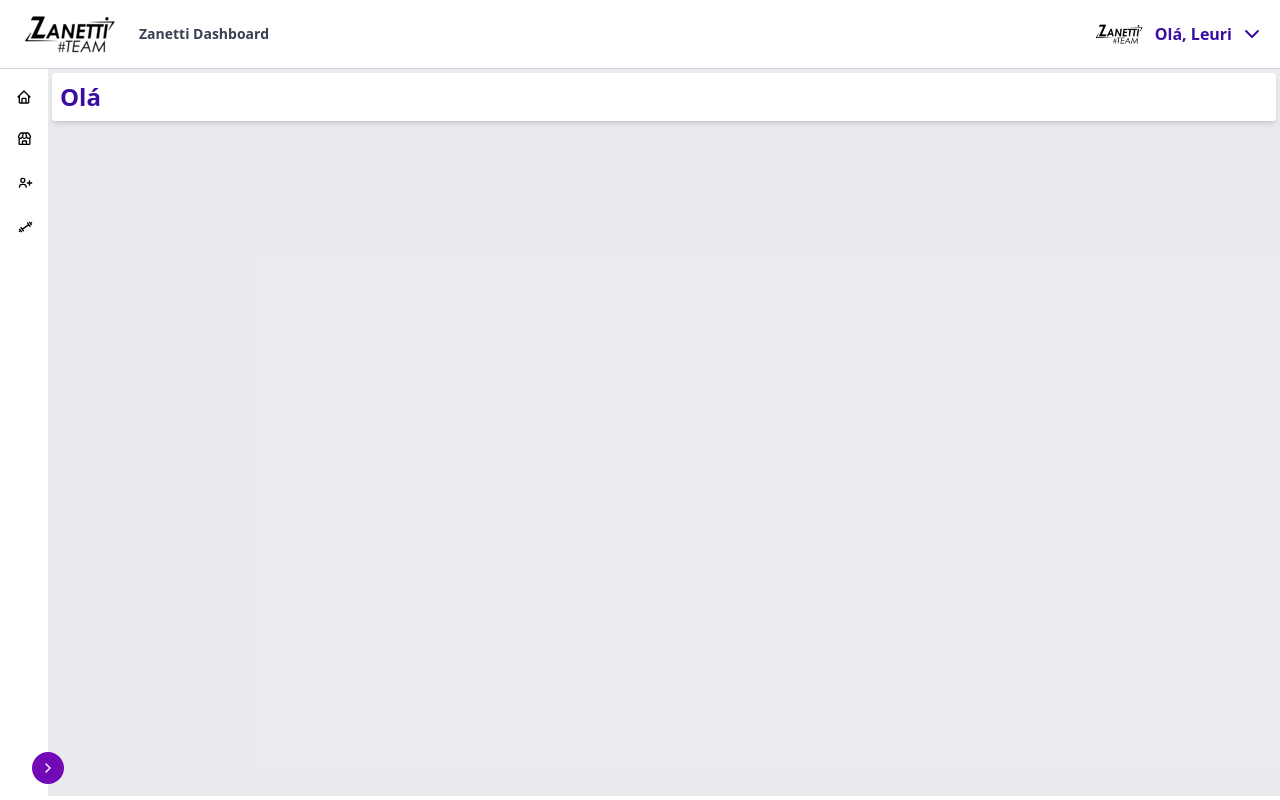
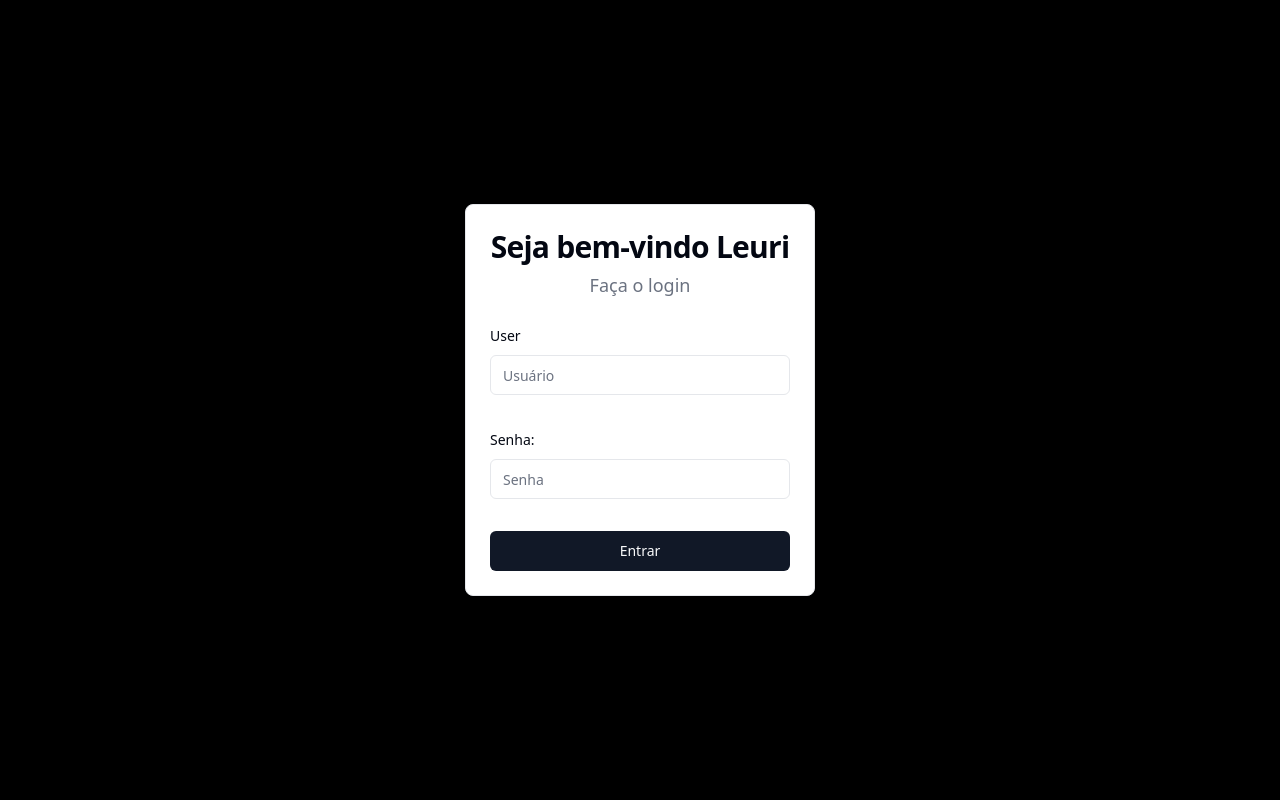
Before and after one commit to BrunoGoulartDE/dashboard-zanneti, a React (Vite) app in the folder dashboard-zanetti/: page / in a window 1280 px wide. Built offline with nearby package versions, Linux system fonts and the light colour scheme.

Commit message:
Feat: Tela de login

```diff
--- a/dashboard-zanetti/package.json
+++ b/dashboard-zanetti/package.json
@@ -10,6 +10,7 @@
     "preview": "vite preview"
   },
   "dependencies": {
+    "@hookform/resolvers": "^3.9.1",
     "@radix-ui/react-dropdown-menu": "^2.1.2",
     "@radix-ui/react-label": "^2.1.0",
     "@radix-ui/react-select": "^2.1.2",
@@ -27,12 +28,14 @@
     "node-forge": "^1.3.1",
     "react": "^18.3.1",
     "react-dom": "^18.3.1",
+    "react-hook-form": "^7.53.1",
     "react-icons": "^5.3.0",
     "react-router-dom": "^6.27.0",
     "react-toastify": "^10.0.6",
     "styled-components": "^6.1.13",
     "tailwind-merge": "^2.5.4",
-    "tailwindcss-animate": "^1.0.7"
+    "tailwindcss-animate": "^1.0.7",
+    "zod": "^3.23.8"
   },
   "devDependencies": {
     "@eslint/js": "^9.11.1",
--- /dev/null
+++ b/dashboard-zanetti/src/components/ui/form.tsx
@@ -0,0 +1,176 @@
+import * as React from "react"
+import * as LabelPrimitive from "@radix-ui/react-label"
+import { Slot } from "@radix-ui/react-slot"
+import {
+  Controller,
+  ControllerProps,
+  FieldPath,
+  FieldValues,
+  FormProvider,
+  useFormContext,
+} from "react-hook-form"
+
+import { cn } from "@/lib/utils"
+import { Label } from "@/components/ui/label"
+
+const Form = FormProvider
+
+type FormFieldContextValue<
+  TFieldValues extends FieldValues = FieldValues,
+  TName extends FieldPath<TFieldValues> = FieldPath<TFieldValues>
+> = {
+  name: TName
+}
+
+const FormFieldContext = React.createContext<FormFieldContextValue>(
+  {} as FormFieldContextValue
+)
+
+const FormField = <
+  TFieldValues extends FieldValues = FieldValues,
+  TName extends FieldPath<TFieldValues> = FieldPath<TFieldValues>
+>({
+  ...props
+}: ControllerProps<TFieldValues, TName>) => {
+  return (
+    <FormFieldContext.Provider value={{ name: props.name }}>
+      <Controller {...props} />
+    </FormFieldContext.Provider>
+  )
+}
+
+const useFormField = () => {
+  const fieldContext = React.useContext(FormFieldContext)
+  const itemContext = React.useContext(FormItemContext)
+  const { getFieldState, formState } = useFormContext()
+
+  const fieldState = getFieldState(fieldContext.name, formState)
+
+  if (!fieldContext) {
+    throw new Error("useFormField should be used within <FormField>")
+  }
+
+  const { id } = itemContext
+
+  return {
+    id,
+    name: fieldContext.name,
+    formItemId: `${id}-form-item`,
+    formDescriptionId: `${id}-form-item-description`,
+    formMessageId: `${id}-form-item-message`,
+    ...fieldState,
+  }
+}
+
+type FormItemContextValue = {
+  id: string
+}
+
+const FormItemContext = React.createContext<FormItemContextValue>(
+  {} as FormItemContextValue
+)
+
+const FormItem = React.forwardRef<
+  HTMLDivElement,
+  React.HTMLAttributes<HTMLDivElement>
+>(({ className, ...props }, ref) => {
+  const id = React.useId()
+
+  return (
+    <FormItemContext.Provider value={{ id }}>
+      <div ref={ref} className={cn("space-y-2", className)} {...props} />
+    </FormItemContext.Provider>
+  )
+})
+FormItem.displayName = "FormItem"
+
+const FormLabel = React.forwardRef<
+  React.ElementRef<typeof LabelPrimitive.Root>,
+  React.ComponentPropsWithoutRef<typeof LabelPrimitive.Root>
+>(({ className, ...props }, ref) => {
+  const { error, formItemId } = useFormField()
+
+  return (
+    <Label
+      ref={ref}
+      className={cn(error && "text-red-500 dark:text-red-900", className)}
+      htmlFor={formItemId}
+      {...props}
+    />
+  )
+})
+FormLabel.displayName = "FormLabel"
+
+const FormControl = React.forwardRef<
+  React.ElementRef<typeof Slot>,
+  React.ComponentPropsWithoutRef<typeof Slot>
+>(({ ...props }, ref) => {
+  const { error, formItemId, formDescriptionId, formMessageId } = useFormField()
+
+  return (
+    <Slot
+      ref={ref}
+      id={formItemId}
+      aria-describedby={
+        !error
+          ? `${formDescriptionId}`
+          : `${formDescriptionId} ${formMessageId}`
+      }
+      aria-invalid={!!error}
+      {...props}
+    />
+  )
+})
+FormControl.displayName = "FormControl"
+
+const FormDescription = React.forwardRef<
+  HTMLParagraphElement,
+  React.HTMLAttributes<HTMLParagraphElement>
+>(({ className, ...props }, ref) => {
+  const { formDescriptionId } = useFormField()
+
+  return (
+    <p
+      ref={ref}
+      id={formDescriptionId}
+      className={cn("text-sm text-gray-500 dark:text-gray-400", className)}
+      {...props}
+    />
+  )
+})
+FormDescription.displayName = "FormDescription"
+
+const FormMessage = React.forwardRef<
+  HTMLParagraphElement,
+  React.HTMLAttributes<HTMLParagraphElement>
+>(({ className, children, ...props }, ref) => {
+  const { error, formMessageId } = useFormField()
+  const body = error ? String(error?.message) : children
+
+  if (!body) {
+    return null
+  }
+
+  return (
+    <p
+      ref={ref}
+      id={formMessageId}
+      className={cn("text-sm font-medium text-red-500 dark:text-red-900", className)}
+      {...props}
+    >
+      {body}
+    </p>
+  )
+})
+FormMessage.displayName = "FormMessage"
+
+export {
+  useFormField,
+  Form,
+  FormItem,
+  FormLabel,
+  FormControl,
+  FormDescription,
+  FormMessage,
+  FormField,
+}
--- /dev/null
+++ b/dashboard-zanetti/src/pages/Public/signIn.tsx
@@ -0,0 +1,122 @@
+("use client");
+import {
+  Card,
+  CardContent,
+  CardDescription,
+  CardHeader,
+  CardTitle,
+} from "@/components/ui/card";
+
+import { Button } from "@/components/ui/button";
+import {
+  Form,
+  FormControl,
+  FormField,
+  FormItem,
+  FormLabel,
+  FormMessage,
+} from "@/components/ui/form";
+import { Input } from "@/components/ui/input";
+import { z } from "zod";
+import { zodResolver } from "@hookform/resolvers/zod";
+import { useForm } from "react-hook-form";
+import { useState } from "react";
+import { useNavigate } from "react-router-dom";
+import api from "@/api";
+import { AxiosError } from "axios";
+import { toast } from "react-toastify";
+import { ErrorResponse } from "@/types/ErrorResponse";
+
+const formSchema = z.object({
+  username: z.string().min(2).max(50),
+  password: z.string().min(5), //Alterar para 8 quando tiver essa validação no backend
+});
+
+const SignIn = () => {
+  const navigate = useNavigate();
+  const [loading, setLoading] = useState(false);
+
+  const form = useForm<z.infer<typeof formSchema>>({
+    resolver: zodResolver(formSchema),
+    defaultValues: {
+      username: "",
+      password: "",
+    },
+  });
+
+  async function onSubmit(values: z.infer<typeof formSchema>) {
+    setLoading(true);
+    try {
+      const response = await api.post(`/auth/login`, {
+        username: values.username,
+        password: values.password,
+      });
+      if (response.status === 201) {
+        localStorage.setItem("token", response.data.access_token);
+        navigate("/home");
+      }
+    } catch (error) {
+      const axiosError = error as AxiosError<ErrorResponse>;
+      if (axiosError.response) {
+        toast.error(
+          axiosError.response?.data?.message ||
+            "Erro ao realizar o login, verifique suas credenciais"
+        );
+      }
+    } finally {
+      setLoading(false);
+    }
+  }
+  if (loading) {
+    return <div>Loading...</div>;
+  }
+
+  return (
+    <div className=" flex items-center justify-center h-screen bg-black">
+      <Card className="w-[350px]">
+        <CardHeader className="items-center">
+          <CardTitle className="text-3xl">Seja bem-vindo Leuri</CardTitle>
+          <CardDescription className="text-lg">Faça o login</CardDescription>
+        </CardHeader>
+        <CardContent>
+          <Form {...form}>
+            <form onSubmit={form.handleSubmit(onSubmit)} className="space-y-8">
+              <FormField
+                control={form.control}
+                name="username"
+                render={({ field }) => (
+                  <FormItem>
+                    <FormLabel>User</FormLabel>
+                    <FormControl>
+                      <Input placeholder="Usuário" {...field} />
+                    </FormControl>
+                    <FormMessage />
+                  </FormItem>
+                )}
+              />
+              <FormField
+                control={form.control}
+                name="password"
+                render={({ field }) => (
+                  <FormItem>
+                    <FormLabel>Senha:</FormLabel>
+                    <FormControl>
+                      <Input placeholder="Senha" type="password" {...field} />
+                    </FormControl>
+
+                    <FormMessage />
+                  </FormItem>
+                )}
+              />
+              <Button type="submit" disabled={loading}>
+                {loading ? "Entrando..." : "Entrar"}
+              </Button>
+            </form>
+          </Form>
+        </CardContent>
+      </Card>
+    </div>
+  );
+};
+
+export default SignIn;
--- a/dashboard-zanetti/src/shared/routes.tsx
+++ b/dashboard-zanetti/src/shared/routes.tsx
@@ -3,8 +3,13 @@ import App from "../App";
 import GerenciarAluno from "@/pages/alunos/gerenciarAluno/GerenciarAluno";
 import Exercicios from "@/pages/exercicios/Exercicios";
 import AdicionarExercicios from "@/pages/exercicios/adicionarExercicio/AdicionarExercicios";
+import SignIn from "@/pages/Public/signIn";
 
 const router = createBrowserRouter([
+  {
+    path: "/",
+    element: <SignIn />,
+  },
   {
     path: "/home",
     element: <App />,
--- /dev/null
+++ b/dashboard-zanetti/src/types/ErrorResponse.ts
@@ -0,0 +1,7 @@
+// src/types/ErrorResponse.ts
+
+export interface ErrorResponse {
+  message?: string;
+  statusCode?: number; // A propriedade message é opcional
+  // Adicione outras propriedades que você espera receber na resposta de erro
+}
```
Also changed, not shown: 1 other file (tests, documents, lock files or other folders).
